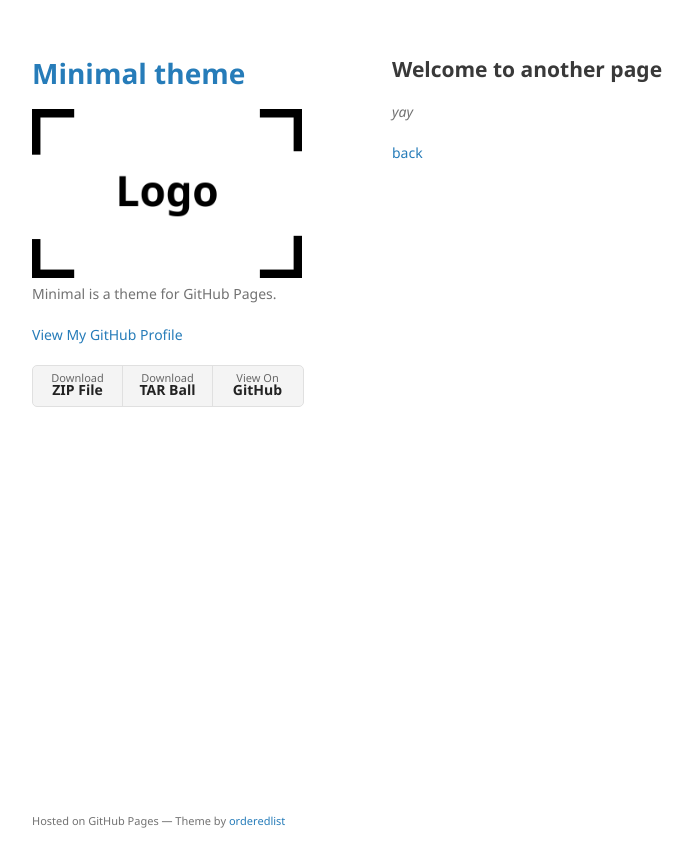
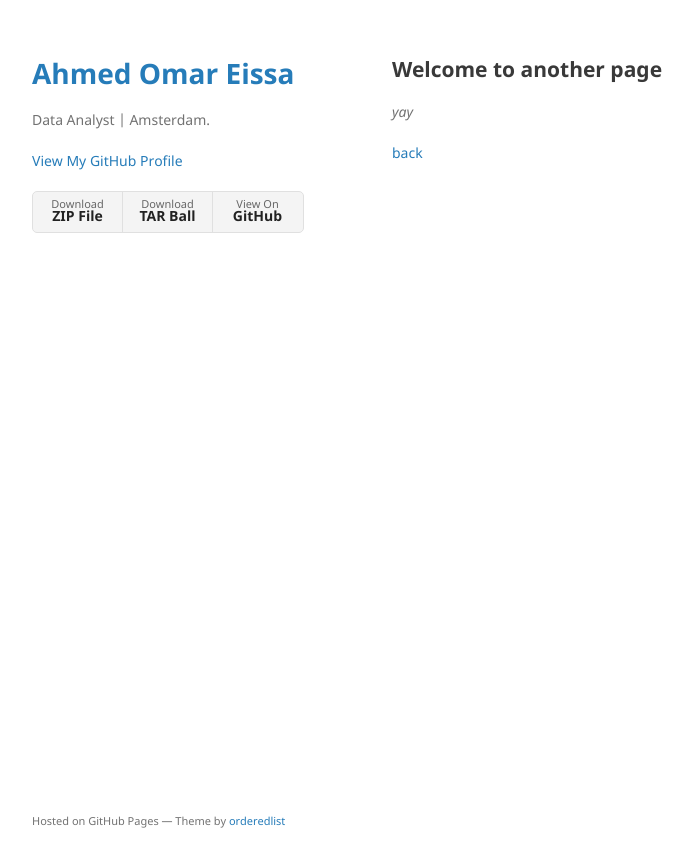
Before and after one commit to AhmedOmarEissa/AhmedOmarEissa.github.io, a Jekyll site: the page built from another-page.md, in a window 1280 px wide. Shown: the top 867 px of the page, without its empty margins (178-871 px from the left). Built offline with Jekyll 4.4.1, drawn with Linux system fonts in a browser that asks for light colours; our own code applies the rules of GitHub Pages for plain Markdown files.

Commit message:
Update _config.yml
Update the Title

```diff
--- a/_config.yml
+++ b/_config.yml
@@ -1,6 +1,6 @@
-title: Minimal theme
-logo: /assets/img/logo.png
-description: Minimal is a theme for GitHub Pages.
+title: Ahmed Omar Eissa
+description: Data Analyst | Amsterdam.
+#logo: /assets/img/logo.png
 show_downloads: true
 google_analytics:
 theme: jekyll-theme-minimal
```
